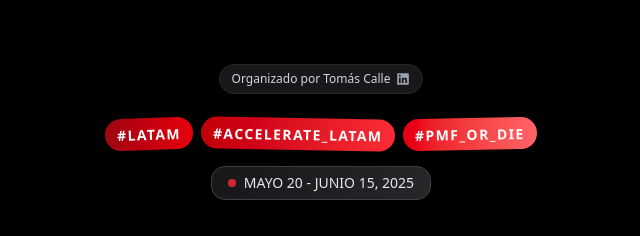
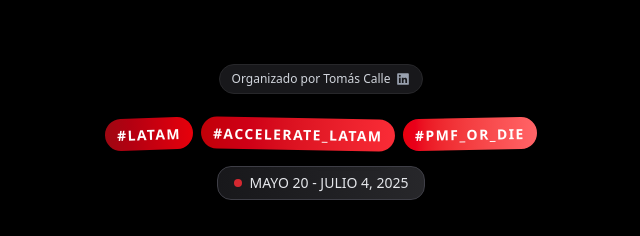
Before and after one commit to tomasCalletce/pmf-or-die, a Next.js app: page / in a window 1280 px wide. Shown: the top 236 px of the page, without its empty margins (319-959 px from the left). Built offline with nearby package versions, Linux system fonts and the light colour scheme.

Commit message:
feat: new date

```diff
--- a/src/app/info.tsx
+++ b/src/app/info.tsx
@@ -41,7 +41,7 @@ export const Info = () => {
           <div className="inline-flex items-center px-4 py-1.5 mb-6 bg-gradient-to-r from-zinc-900 to-zinc-800 rounded-xl shadow-lg border border-zinc-700">
             <div className="h-2 w-2 rounded-full bg-red-500 animate-pulse mr-2"></div>
             <span className="text-sm font-medium text-gray-200">
-              MAYO 20 - JUNIO 15, 2025
+              MAYO 20 - JULIO 4, 2025
             </span>
           </div>
 
```
